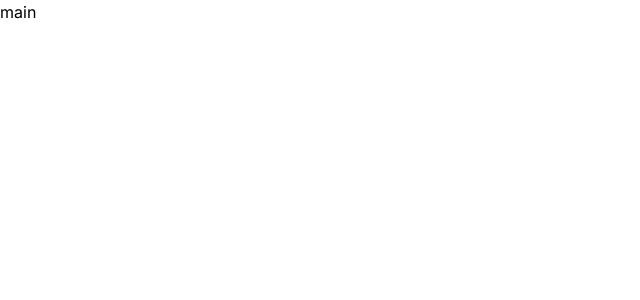
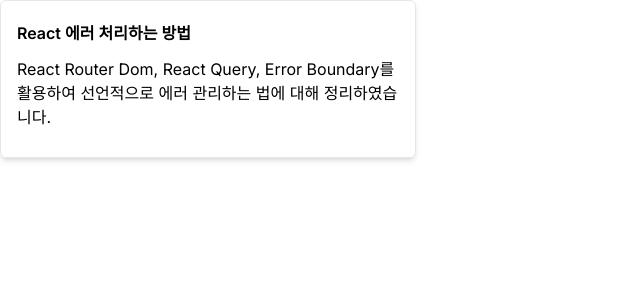
Before and after one commit to ddullgi/yuns-blog, a Next.js app in the folder apps/blog/: page / in a window 1280 px wide. Shown: the top 300 px of the page, without its empty margins (0-640 px from the left). Built offline with nearby package versions, Linux system fonts and the light colour scheme.

Commit message:
[feat:blog] post-card 기본 레이아웃 작성

```diff
--- a/apps/blog/src/app/page.tsx
+++ b/apps/blog/src/app/page.tsx
@@ -1,9 +1,12 @@
 import { getAllPosts } from "@/entities/post/model/post";
+import PostsPage from "@/page/posts";
 
 export default async function Home() {
 	const posts = await getAllPosts();
 
-	// console.log(posts);
-
-	return <main>main</main>;
+	return (
+		<main>
+			<PostsPage posts={posts} />
+		</main>
+	);
 }
--- /dev/null
+++ b/apps/blog/src/entities/post/ui/post/post-card.tsx
@@ -0,0 +1,27 @@
+import type { PostWithFrontmatterType } from "@/entities/post/model/post.type";
+import Link from "next/link";
+
+interface PostCardProps {
+	post: PostWithFrontmatterType;
+}
+
+export const PostCard = ({ post }: PostCardProps) => {
+	const postLink = `/posts${post.filePath.join("/")}`;
+
+	return (
+		<li className="flex h-full flex-col gap-3 rounded-md border shadow-md transition hover:shadow-xl hover:-translate-y-0.5">
+			<Link href={postLink} title={post.title} className="h-full">
+				<article className="flex flex-col h-full">
+					<header className="flex-shrink-0">
+						<h4 className="px-4 pt-5 text-1624 font-semibold sm:text-1825 md:text-1624 line-clamp-1">
+							{post.title}
+						</h4>
+					</header>
+					<section className="flex-grow h-28 px-4 py-3 text-1422 sm:text-1622 md:text-1422 ">
+						<p className="h-full line-clamp-4">{post.description}</p>
+					</section>
+				</article>
+			</Link>
+		</li>
+	);
+};
--- /dev/null
+++ b/apps/blog/src/page/posts.tsx
@@ -0,0 +1,18 @@
+import type { PostWithFrontmatterType } from "@/entities/post/model/post.type";
+import { PostCard } from "@/entities/post/ui/post/post-card";
+
+type PostsPageProps = {
+	posts: PostWithFrontmatterType[];
+};
+
+export default function PostsPage({ posts }: PostsPageProps) {
+	return (
+		<>
+			<ul className="grid grid-cols-1 sm:grid-cols-1 md:grid-cols-2 lg:grid-cols-3 gap-4 list-none p-0">
+				{posts.map((post) => (
+					<PostCard key={post.title} post={post} />
+				))}
+			</ul>
+		</>
+	);
+}
```
